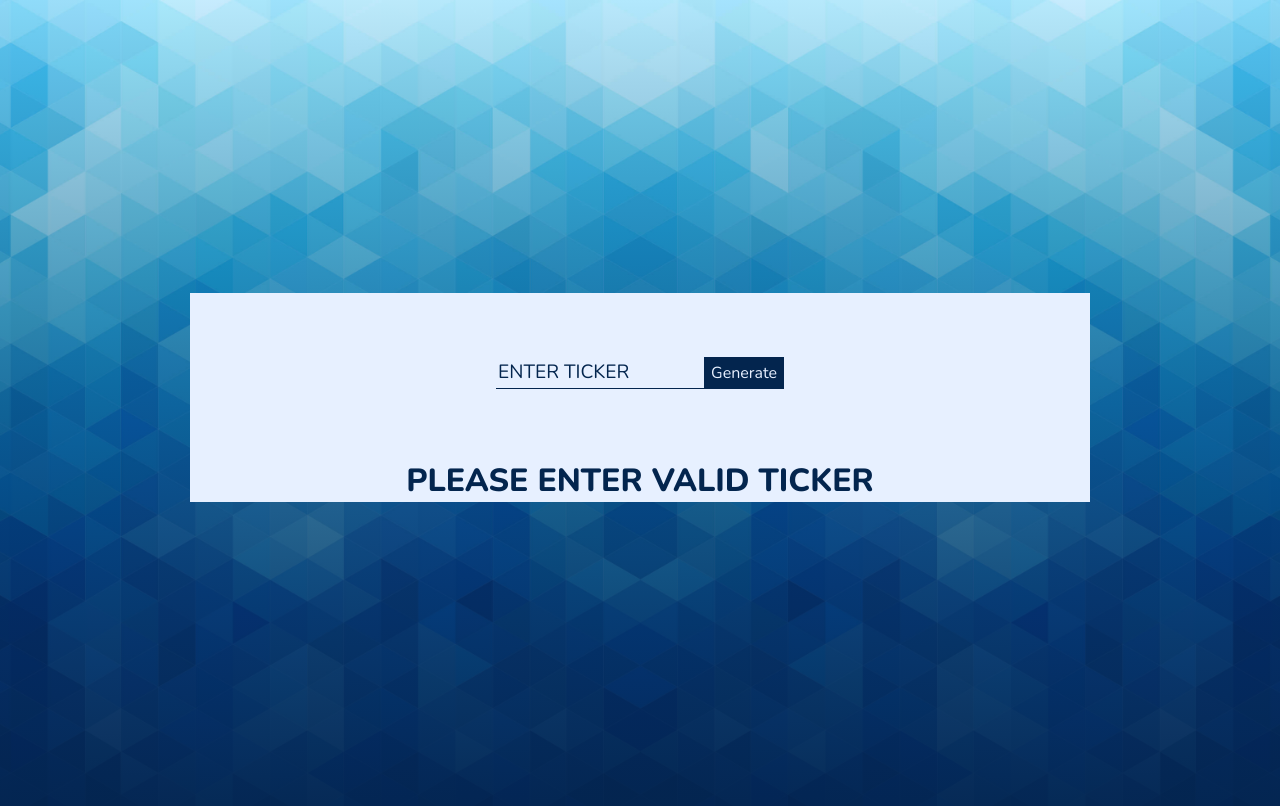
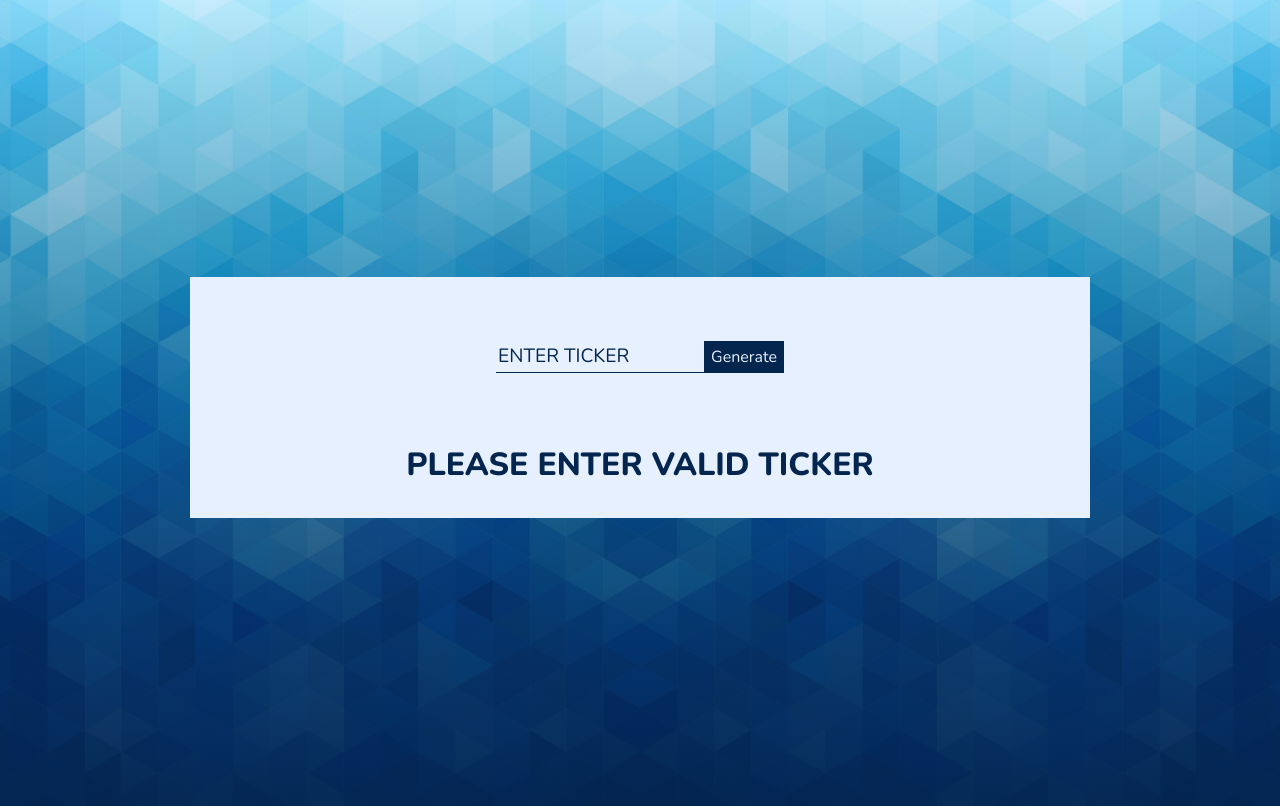
Before and after one commit to salamhis2019/vue-stock-api, a Vue app: page / in a window 1280 px wide. Shown: the top 806 px of the page. Built offline with nearby package versions, Linux system fonts and the light colour scheme.

Commit message:
complete

```diff
--- a/src/App.vue
+++ b/src/App.vue
@@ -20,7 +20,7 @@
     </div>
     <!-- ERROR CONTAINER -->
     <div v-else class="error-container">
-      <h1>Please enter valid ticker</h1>
+      <h1 class="default-text">Please enter valid ticker</h1>
       <img v-if="isLoading" :src="loadingImage" alt="" style="width: 15%">
     </div>
   </div>
@@ -131,10 +131,15 @@ export default {
   }
 
   .container {
+    box-sizing: border-box;
     width: 900px;
     margin: 0 auto;
 
     background-color: #E7F0FF;
+  }
+
+  .default-text {
+    padding-bottom: 1em;
   }
 
   /* INPUT AREA */
```
